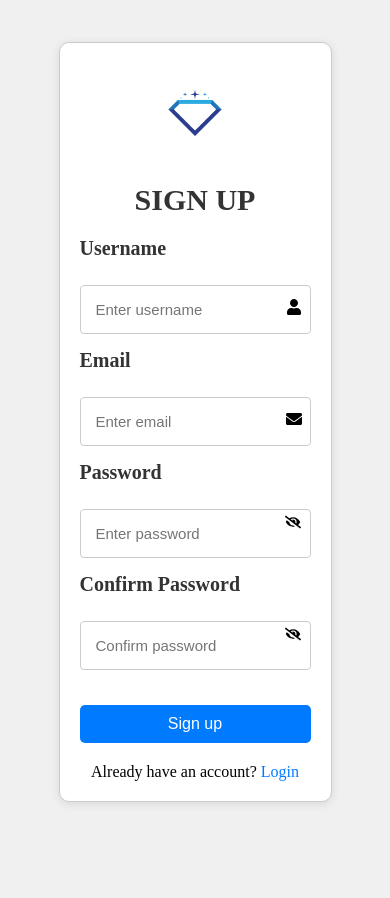
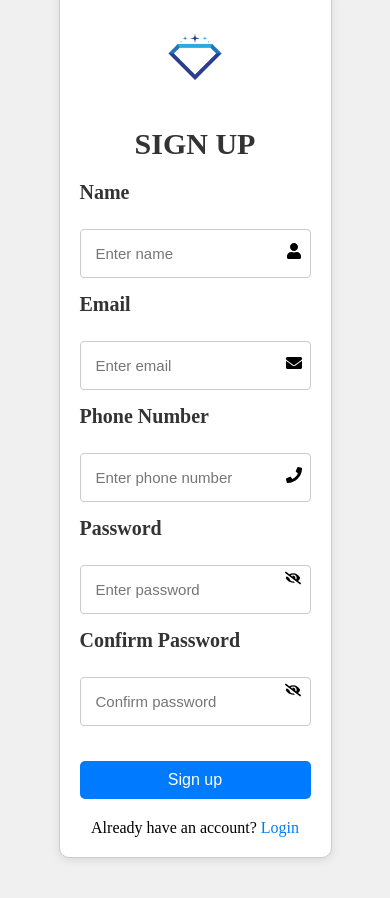
Before and after one commit to HoangNNQ157/FE_GemFPT, a React (Vite) app: page /register in a window 390 px wide. Shown: the top 898 px of the page. Before the commit the page ends 852 px from the top, so only its background shows below. Built offline with nearby package versions, Linux system fonts and the light colour scheme.

Commit message:
register phone+name

```diff
--- a/src/component/Register/Register.jsx
+++ b/src/component/Register/Register.jsx
@@ -1,7 +1,7 @@
 import React, { useState } from 'react';
 import * as Yup from 'yup';
 import './Register.css';
-import { FaUser, FaEnvelope, FaEye, FaEyeSlash } from 'react-icons/fa';
+import { FaUser, FaEnvelope, FaPhone, FaEye, FaEyeSlash } from 'react-icons/fa';
 import { ToastContainer, toast } from 'react-toastify';
 import 'react-toastify/dist/ReactToastify.css';
 import api from "../../config/axios";
@@ -9,180 +9,8 @@ import { Link } from 'react-router-dom';
 
 export default function Register() {
   const [formData, setFormData] = useState({
-    username: '',
+    name: '',
     email: '',
-    password: '',
-    confirmPassword: ''
-  });
-
-  const [errors, setErrors] = useState({});
-  const [showPassword, setShowPassword] = useState(false);
-  const [showConfirmPassword, setShowConfirmPassword] = useState(false);
-
-  const validationSchema = Yup.object({
-    username: Yup.string()
-      .min(2, "No shorter than 2 characters!")
-      .max(50, "No longer than 50 characters!")
-      .required('Username is required'),
-    email: Yup.string()
-      .email('Invalid email address')
-      .required('Email is required'),
-    password: Yup.string().required('Password is required'),
-    confirmPassword: Yup.string()
-      .oneOf([Yup.ref('password'), null], 'Passwords must match')
-      .required('Confirm password is required'),
-  });
-
-  const handleChange = (e) => {
-    const { name, value } = e.target;
-    setFormData((prevState) => ({
-      ...prevState,
-      [name]: value
-    }));
-
-    setErrors((prevErrors) => ({
-      ...prevErrors,
-      [name]: '',
-    }));
-  };
-
-  const handleSubmit = async (e) => {
-    e.preventDefault();
-
-    try {
-      await validationSchema.validate(formData, { abortEarly: false });
-
-      const user = await api.post('/register', {
-        username: formData.username,
-        email: formData.email,
-        password: formData.password,
-      });
-      console.log("Registration success:", user.data);
-      toast.success('Registration Successful');
-
-    } catch (error) {
-      if (error instanceof Yup.ValidationError) {
-        error.inner.forEach((err) => {
-          setErrors((prevErrors) => ({
-            ...prevErrors,
-            [err.path]: err.message,
-          }));
-        });
-      } else {
-        console.log(error);
-        toast.error(error.response?.data || 'Registration failed');
-
-      }
-    }
-  };
-
-  const togglePasswordVisibility = () => {
-    setShowPassword(!showPassword);
-  };
-
-  const toggleConfirmPasswordVisibility = () => {
-    setShowConfirmPassword(!showConfirmPassword);
-  };
-
-  return (
-    <div className="form-box register">
-      <form onSubmit={handleSubmit}>
-        <img src='public/assets/logo.jpg' className="logo" alt="Logo" />
-        <h3>SIGN UP</h3>
-
-        <div className="mb-3">
-          <label className="title">Username</label>
-          <input
-            type="text"
-            className="form-control"
-            placeholder="Enter username"
-            name="username"
-            value={formData.username}
-            onChange={handleChange}
-          />
-          <FaUser className="icon" />
-          {errors.username && <span className="error-message">{errors.username}</span>}
-        </div>
-
-        <div className="mb-3">
-          <label className="title">Email</label>
-          <input
-            type="email"
-            className="form-control"
-            placeholder="Enter email"
-            name="email"
-            value={formData.email}
-            onChange={handleChange}
-          />
-          <FaEnvelope className="icon" />
-          {errors.email && <span className="error-message">{errors.email}</span>}
-        </div>
-
-        <div className="mb-3">
-          <label className="title">Password</label>
-          <div className="password-wrapper">
-            <input
-              type={showPassword ? "text" : "password"}
-              className="form-control"
-              placeholder="Enter password"
-              name="password"
-              value={formData.password}
-              onChange={handleChange}
-            />
-            <span className="password-toggle-icon" onClick={togglePasswordVisibility}>
-              {showPassword ? <FaEye /> : <FaEyeSlash  />}
-            </span>
-          </div>
-          {errors.password && <span className="error-message">{errors.password}</span>}
-        </div>
-
-        <div className="mb-3">
-          <label className="title">Confirm Password</label>
-          <div className="password-wrapper">
-            <input
-              type={showConfirmPassword ? "text" : "password"}
-              className="form-control"
-              placeholder="Confirm password"
-              name="confirmPassword"
-              value={formData.confirmPassword}
-              onChange={handleChange}
-            />
-            <span className="password-toggle-icon" onClick={toggleConfirmPasswordVisibility}>
-              {showConfirmPassword ? <FaEye /> : <FaEyeSlash  />}
-            </span>
-          </div>
-          {errors.confirmPassword && <span className="error-message">{errors.confirmPassword}</span>}
-        </div>
-
-        <div className="d-grid">
-          <button type="submit" className="btn btn-primary">Sign up</button>
-        </div>
-
-        <div className="Login-Link">
-          <p>Already have an account? <Link to="/login">Login</Link></p>
-        </div>
-
-        <ToastContainer />
-      </form>
-    </div>
-  );
-}
-
-
-
-// Đăng kí bằng email
-/* import React, { useState } from 'react';
-import * as Yup from 'yup';
-import './Register.css';
-import { FaUser, FaPhone, FaEye, FaEyeSlash } from 'react-icons/fa';
-import { ToastContainer, toast } from 'react-toastify';
-import 'react-toastify/dist/ReactToastify.css';
-import api from "../../config/axios";
-import { Link} from 'react-router-dom';
-
-export default function Register() {
-  const [formData, setFormData] = useState({
-    username: '',
     phone: '',
     password: '',
     confirmPassword: ''
@@ -193,10 +21,13 @@ export default function Register() {
   const [showConfirmPassword, setShowConfirmPassword] = useState(false);
 
   const validationSchema = Yup.object({
-    username: Yup.string()
+    name: Yup.string()
       .min(2, "No shorter than 2 characters!")
       .max(50, "No longer than 50 characters!")
-      .required('Username is required'),
+      .required('Name is required'),
+    email: Yup.string()
+      .email('Invalid email address')
+      .required('Email is required'),
     phone: Yup.string()
       .min(10, "Phone number must be at least 10 digits")
       .max(15, "Phone number cannot exceed 15 digits")
@@ -227,7 +58,8 @@ export default function Register() {
       await validationSchema.validate(formData, { abortEarly: false });
 
       const user = await api.post('/register', {
-        username: formData.username,
+        name: formData.name,
+        email: formData.email,
         phone: formData.phone,
         password: formData.password,
       });
@@ -245,7 +77,6 @@ export default function Register() {
       } else {
         console.log(error);
         toast.error(error.response?.data || 'Registration failed');
-
       }
     }
   };
@@ -265,17 +96,31 @@ export default function Register() {
         <h3>SIGN UP</h3>
 
         <div className="mb-3">
-          <label className="title">Username</label>
+          <label className="title">Name</label>
           <input
             type="text"
             className="form-control"
-            placeholder="Enter username"
-            name="username"
-            value={formData.username}
+            placeholder="Enter name"
+            name="name"
+            value={formData.name}
             onChange={handleChange}
           />
           <FaUser className="icon" />
-          {errors.username && <span className="error-message">{errors.username}</span>}
+          {errors.name && <span className="error-message">{errors.name}</span>}
+        </div>
+
+        <div className="mb-3">
+          <label className="title">Email</label>
+          <input
+            type="email"
+            className="form-control"
+            placeholder="Enter email"
+            name="email"
+            value={formData.email}
+            onChange={handleChange}
+          />
+          <FaEnvelope className="icon" />
+          {errors.email && <span className="error-message">{errors.email}</span>}
         </div>
 
         <div className="mb-3">
@@ -306,7 +151,7 @@ export default function Register() {
               onChange={handleChange}
             />
             <span className="password-toggle-icon" onClick={togglePasswordVisibility}>
-              {showPassword ? <FaEye /> : <FaEyeSlash  />}
+              {showPassword ? <FaEye /> : <FaEyeSlash />}
             </span>
           </div>
           {errors.password && <span className="error-message">{errors.password}</span>}
@@ -324,7 +169,7 @@ export default function Register() {
               onChange={handleChange}
             />
             <span className="password-toggle-icon" onClick={toggleConfirmPasswordVisibility}>
-              {showConfirmPassword ? <FaEye/> : <FaEyeSlash  />}
+              {showConfirmPassword ? <FaEye /> : <FaEyeSlash />}
             </span>
           </div>
           {errors.confirmPassword && <span className="error-message">{errors.confirmPassword}</span>}
@@ -343,4 +188,3 @@ export default function Register() {
     </div>
   );
 }
- */
```
